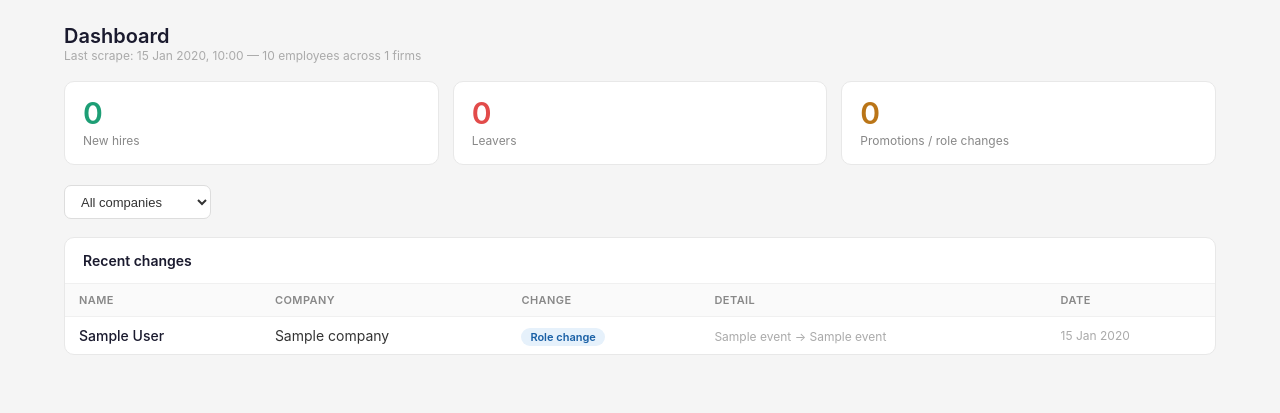
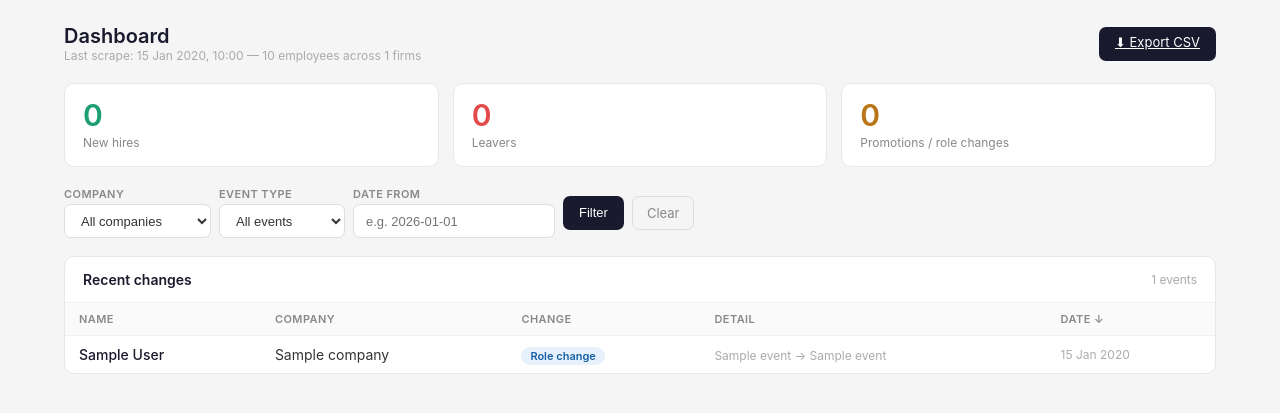
Before and after one commit to AlvaroAmigo98/pe-tracker-web, a Django app: a page that uses tracker/templates/tracker/dashboard.html in a window 1280 px wide. Shown: the part 52-465 px from the top of the page. Run offline with Django 5.2, Linux system fonts and the light colour scheme; a user stored in the database is signed in; tables that the repository leaves empty hold one stand-in row (values such as "Sample post").

Commit message:
Refactor dashboard layout and enhance user interface
Updated the dashboard layout with new meta information and filters. Enhanced the display of recent changes and improved the user interface for better usability.

```diff
--- a/tracker/templates/tracker/dashboard.html
+++ b/tracker/templates/tracker/dashboard.html
@@ -1,38 +1,73 @@
 {% extends 'tracker/base.html' %}
 {% block content %}
+
+<div class="page-header">
+  <div>
     <div class="page-title">Dashboard</div>
+    {% if latest_run %}
+    <div class="page-meta">Last scrape: {{ latest_run.ran_at|date:"d M Y, H:i" }} — {{ latest_run.total_rows|default:"0" }} employees across {{ latest_run.firms_ok }} firms</div>
+    {% endif %}
+  </div>
+  <a href="?{{ request.GET.urlencode }}&export=csv" class="btn">⬇ Export CSV</a>
+</div>
 
-{% if latest_run %}
-<p class="subtle" style="margin-bottom:18px">Last scrape: {{ latest_run.ran_at|date:"d M Y, H:i" }} — {{ latest_run.total_rows|default:"0" }} employees across {{ latest_run.firms_ok }} firms</p>
-{% endif %}
-
+<!-- Clickable stat cards -->
 <div class="stats-row">
-  <div class="stat-card">
+  <a href="?event_type=hire" style="text-decoration:none">
+    <div class="stat-card {% if event_type_filter == 'hire' %}active{% endif %}">
       <div class="stat-num" style="color:#1D9E75">{{ hires|length }}</div>
       <div class="stat-label">New hires</div>
     </div>
-  <div class="stat-card">
+  </a>
+  <a href="?event_type=leaver" style="text-decoration:none">
+    <div class="stat-card {% if event_type_filter == 'leaver' %}active{% endif %}">
       <div class="stat-num" style="color:#E24B4A">{{ leavers|length }}</div>
       <div class="stat-label">Leavers</div>
     </div>
-  <div class="stat-card">
+  </a>
+  <a href="?event_type=promotion" style="text-decoration:none">
+    <div class="stat-card {% if event_type_filter == 'promotion' %}active{% endif %}">
       <div class="stat-num" style="color:#BA7517">{{ promotions|length }}</div>
       <div class="stat-label">Promotions / role changes</div>
     </div>
+  </a>
 </div>
 
+<!-- Filters -->
 <form method="get" class="filter-bar">
+  <div class="filter-group">
+    <span class="filter-label">Company</span>
     <select name="company" onchange="this.form.submit()">
       <option value="">All companies</option>
       {% for c in companies %}
       <option value="{{ c.name }}" {% if company_filter == c.name %}selected{% endif %}>{{ c.name }}</option>
       {% endfor %}
     </select>
+  </div>
+  <div class="filter-group">
+    <span class="filter-label">Event type</span>
+    <select name="event_type" onchange="this.form.submit()">
+      <option value="">All events</option>
+      <option value="hire" {% if event_type_filter == 'hire' %}selected{% endif %}>Hires</option>
+      <option value="leaver" {% if event_type_filter == 'leaver' %}selected{% endif %}>Leavers</option>
+      <option value="promotion" {% if event_type_filter == 'promotion' %}selected{% endif %}>Promotions</option>
+      <option value="role_change" {% if event_type_filter == 'role_change' %}selected{% endif %}>Role changes</option>
+    </select>
+  </div>
+  <div class="filter-group">
+    <span class="filter-label">Date from</span>
+    <input type="text" name="date_from" value="{{ date_from }}" placeholder="e.g. 2026-01-01" style="min-width:130px">
+  </div>
+  <button type="submit" class="btn">Filter</button>
+  {% if request.GET %}
+  <a href="{% url 'dashboard' %}" class="btn-ghost">Clear</a>
+  {% endif %}
 </form>
 
 <div class="card">
   <div class="card-header">
     <span class="card-title">Recent changes</span>
+    <span class="subtle">{{ events|length }} events</span>
   </div>
   {% if events %}
   <table>
@@ -42,7 +77,7 @@
         <th>Company</th>
         <th>Change</th>
         <th>Detail</th>
-        <th>Date</th>
+        <th>Date ↓</th>
       </tr>
     </thead>
     <tbody>
@@ -60,8 +95,7 @@
         <td>
           {% if e.previous_title and e.new_title %}
             <span class="subtle">{{ e.previous_title }} → {{ e.new_title }}</span>
-          {% elif e.new_title %}
-            {{ e.new_title }}
+          {% elif e.new_title %}{{ e.new_title }}
           {% elif e.previous_title %}
             <span class="subtle">Last role: {{ e.previous_title }}</span>
           {% endif %}
@@ -72,7 +106,7 @@
     </tbody>
   </table>
   {% else %}
-  <div class="empty">No change events yet — they will appear after the second weekly scrape runs.</div>
+  <div class="empty">No change events found{% if request.GET %} — try clearing filters{% endif %}.</div>
   {% endif %}
 </div>
 {% endblock %}
```
Lines whose indentation alone changed are shown as unchanged.
